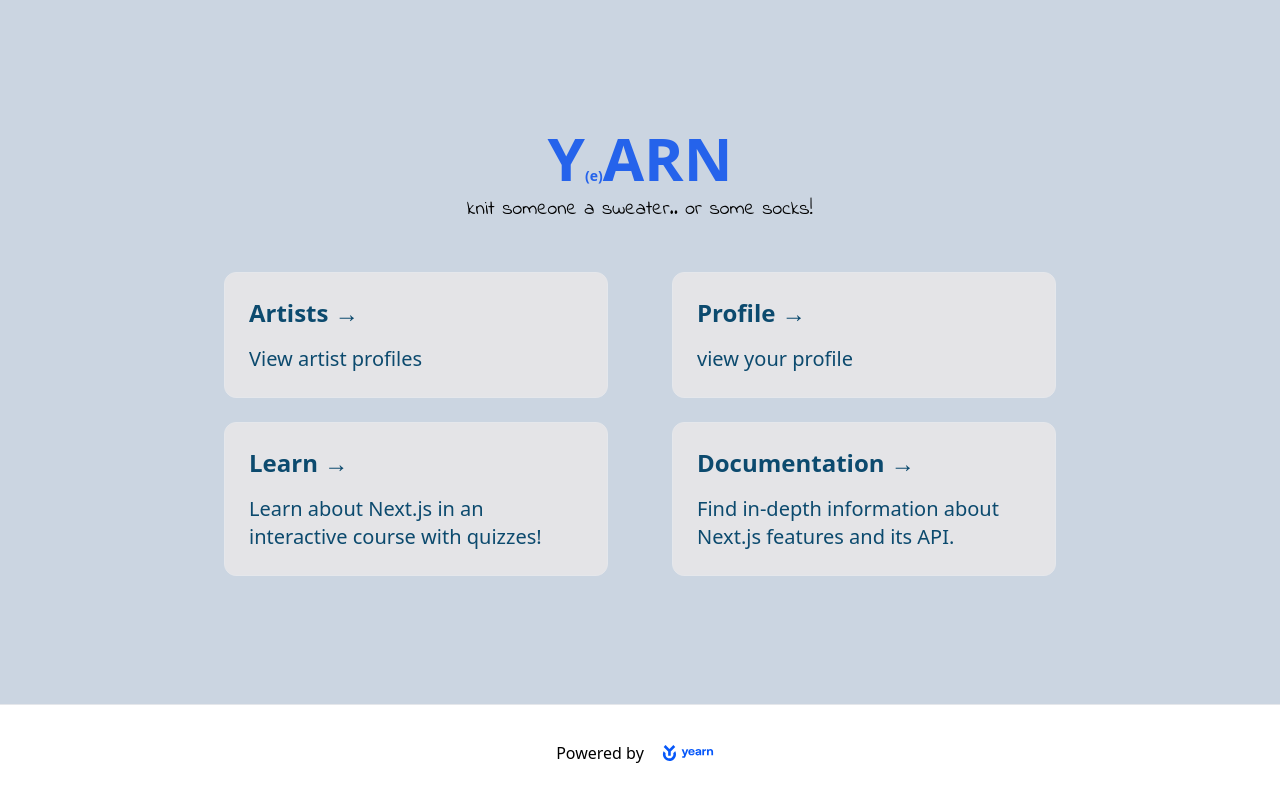
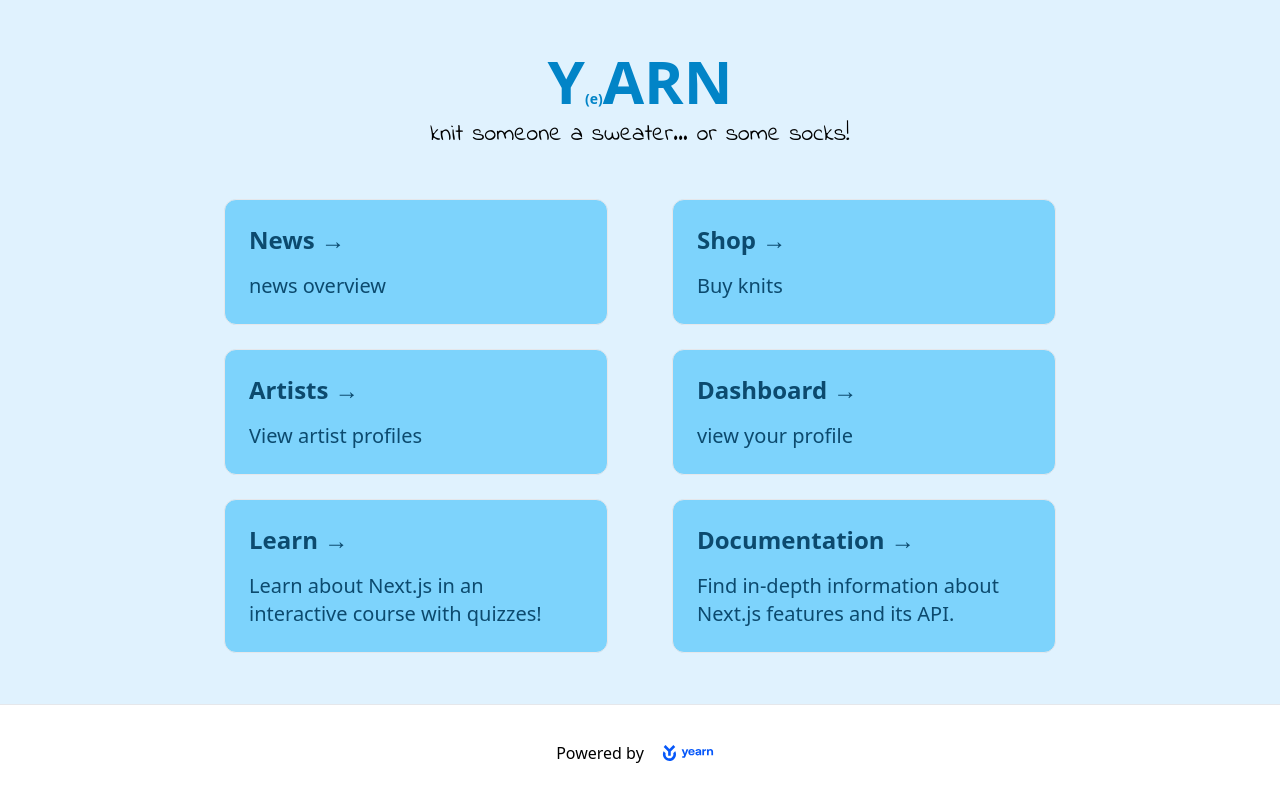
Before and after one commit to elchanclasdeltianguis/ethglobal-online-2022, a Next.js app in the folder app/: page / in a window 1280 px wide. Built offline with nearby package versions, Linux system fonts and the light colour scheme.

Commit message:
update syle

```diff
--- a/app/components/Card.tsx
+++ b/app/components/Card.tsx
@@ -11,7 +11,7 @@ function Card({ title, text, href }: Props) {
     <div
       key={title + text}
       className="mt-6 w-96 rounded-xl border p-6 text-left hover:text-blue-600 focus:text-blue-600
-              bg-zinc-200 text-sky-900"
+              bg-sky-300 text-sky-900"
     >
       <a href={href}>
         <h3 className="text-2xl font-bold">{title} &rarr;</h3>
--- a/app/pages/index.tsx
+++ b/app/pages/index.tsx
@@ -6,12 +6,22 @@ import Footer from "../components/Footer";
 const Home: NextPage = () => {
   const cardsContent = [
     {
+      title: "News",
+      text: "news overview",
+      href: "",
+    },
+    {
+      title: "Shop",
+      text: "Buy knits",
+      href: "",
+    },
+    {
       title: "Artists",
       text: "View artist profiles",
       href: "",
     },
     {
-      title: "Profile",
+      title: "Dashboard",
       text: "view your profile",
       href: "",
     },
@@ -31,13 +41,13 @@ const Home: NextPage = () => {
     <div className="flex min-h-screen flex-col items-center justify-center">
       <Header />
 
-      <main className="flex w-full flex-1 flex-col items-center justify-center px-20 text-center bg-slate-300">
+      <main className="flex w-full flex-1 flex-col items-center justify-center px-20 text-center bg-sky-100">
         <h1 className="text-6xl font-bold">
-          <a className="text-blue-600" href="https://nextjs.org">
+          <a className="text-sky-600" href="https://yearn.finance">
             Y<span className="text-sm">(e)</span>ARN
           </a>
         </h1>
-        <div className="text-xl mt-2 font-title">knit someone a sweater.. or some socks!</div>
+        <div className="text-2xl mt-2 font-title">knit someone a sweater... or some socks!</div>
 
         {/* CARDS */}
         <div className="mt-6 flex max-w-4xl flex-wrap items-center justify-around sm:w-full">
```
